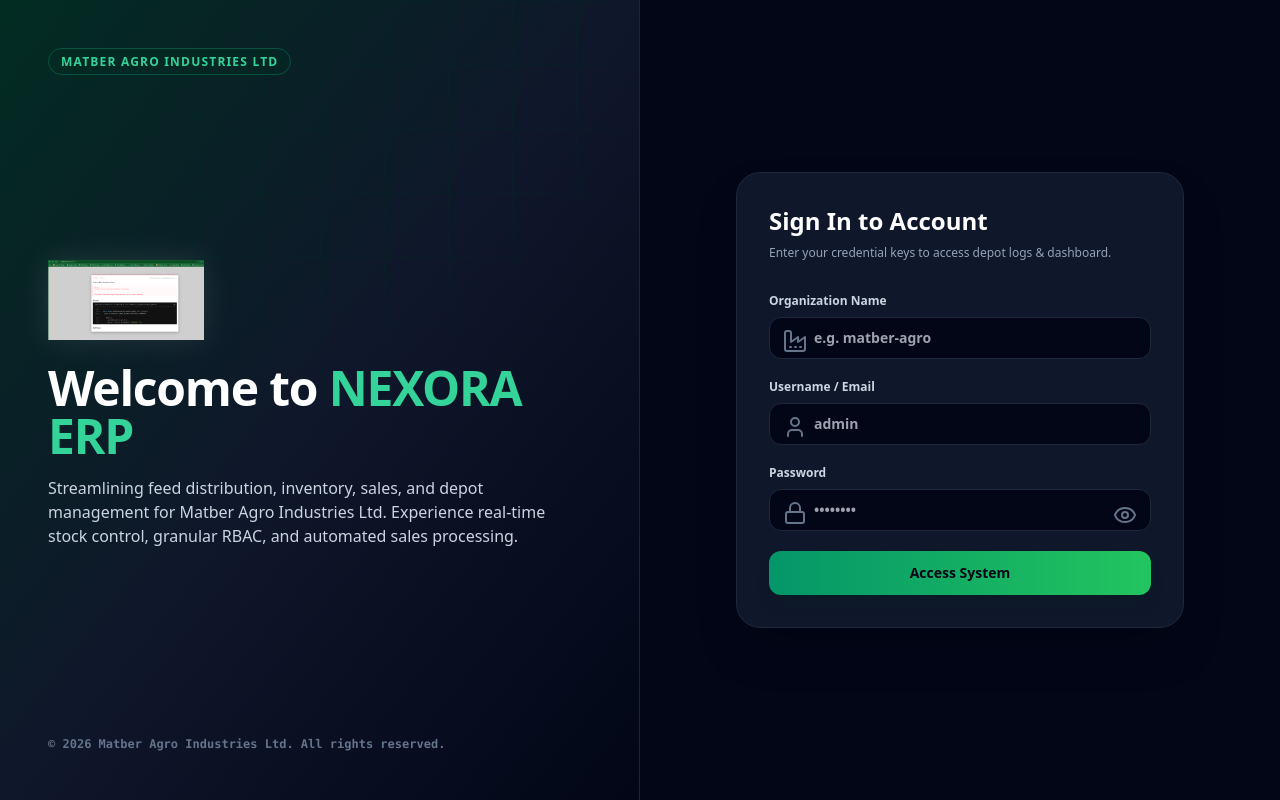
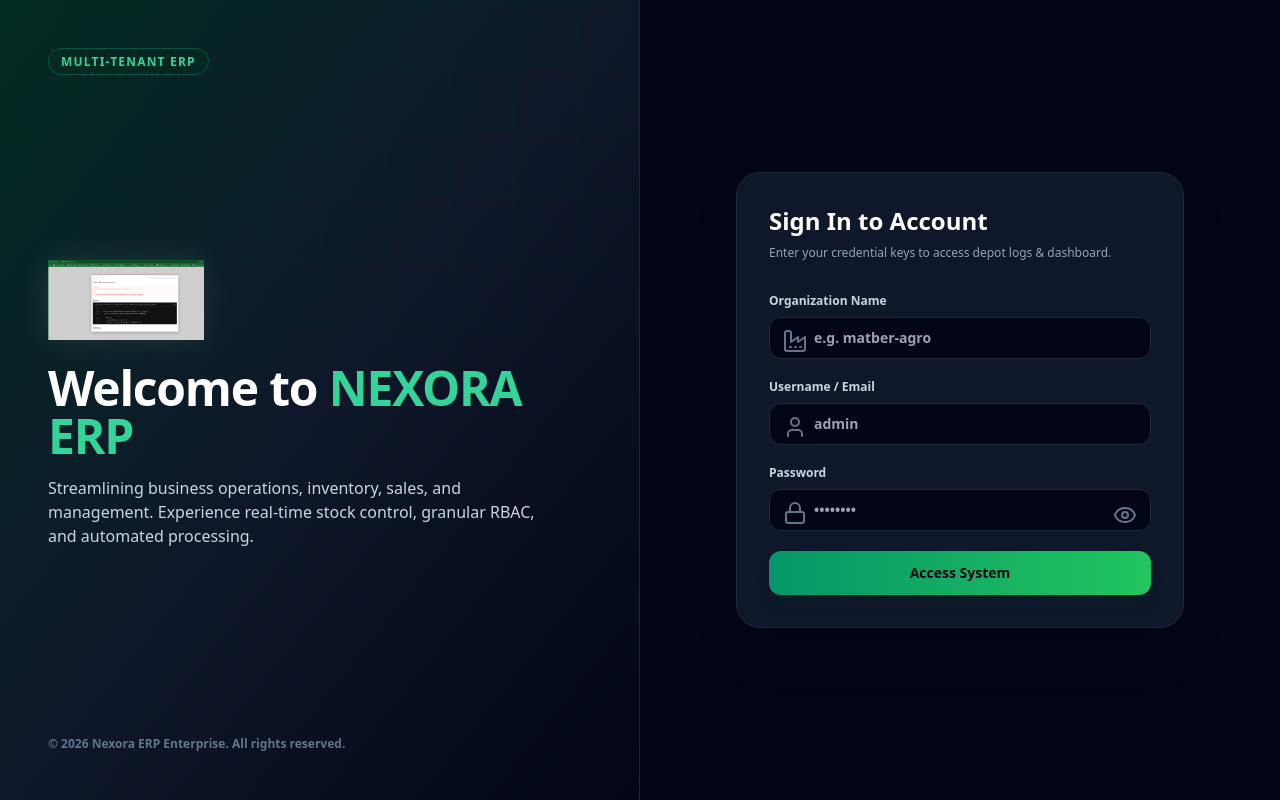
Before and after one commit to Badboy-collab/ERP, a Next.js app: page / in a window 1280 px wide. Built offline with nearby package versions, Linux system fonts and the light colour scheme.

Commit message:
style: remove Matber Agro branding from login page and improve enter-org error reporting

```diff
--- a/app/page.tsx
+++ b/app/page.tsx
@@ -55,7 +55,7 @@
 
         <div className="relative z-10">
           <span className="text-emerald-400 font-black tracking-widest text-xs uppercase border border-emerald-500/30 bg-emerald-950/40 px-3 py-1 rounded-full">
-            Matber Agro Industries Ltd
+            MULTI-TENANT ERP
           </span>
         </div>
 
@@ -65,12 +65,14 @@
             Welcome to <span className="text-emerald-400">NEXORA ERP</span>
           </h1>
           <p className="text-slate-300 text-sm lg:text-base leading-relaxed font-medium">
-            Streamlining feed distribution, inventory, sales, and depot management for Matber Agro Industries Ltd. Experience real-time stock control, granular RBAC, and automated sales processing.
+            Streamlining business operations, inventory, sales, and management. Experience real-time stock control, granular RBAC, and automated processing.
           </p>
         </div>
 
-        <div className="relative z-10 text-xs text-slate-500 font-semibold font-mono">
-          © {new Date().getFullYear()} Matber Agro Industries Ltd. All rights reserved.
+        <div className="relative z-10">
+          <p className="text-slate-500 text-xs font-semibold">
+            &copy; {new Date().getFullYear()} Nexora ERP Enterprise. All rights reserved.
+          </p>
         </div>
       </div>
 
--- a/app/super-admin/page.tsx
+++ b/app/super-admin/page.tsx
@@ -70,7 +70,8 @@
         localStorage.setItem("erp_active_user", JSON.stringify(data.user));
         window.location.href = "/dashboard";
       } else {
-        alert("Failed to enter organization");
+        const errorData = await res.json();
+        alert(`Failed to enter organization: ${errorData.error}`);
       }
     } catch (err) {
       console.error(err);
```
Also changed, not shown: scratch/check-users.ts (added, +9 -0 lines).
